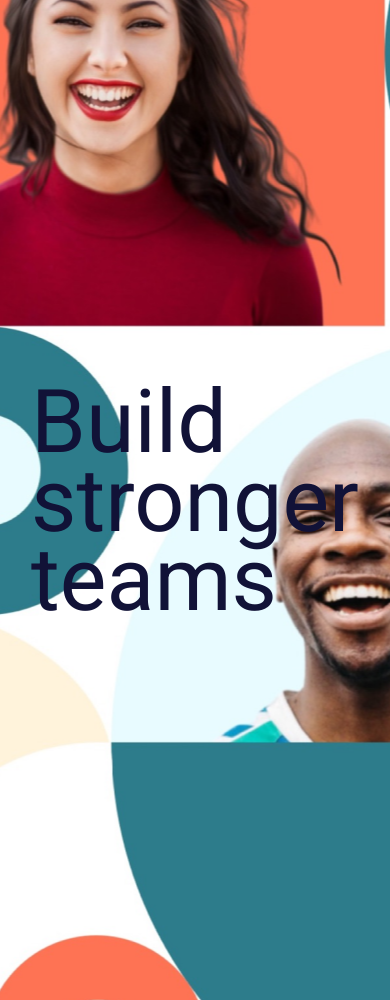
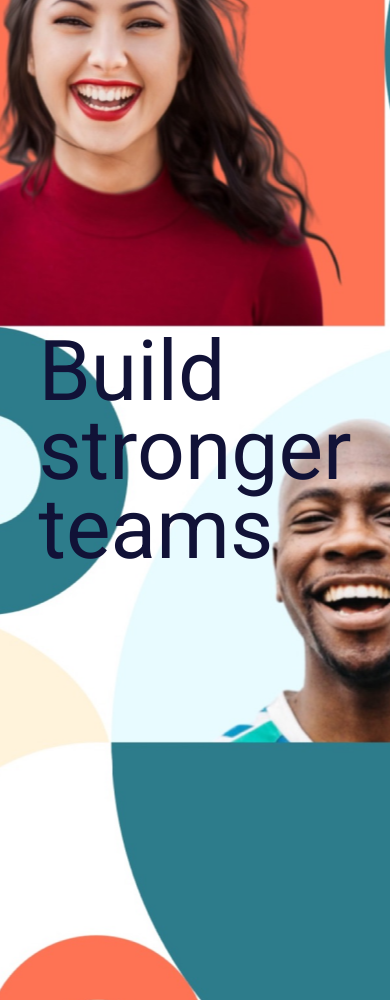
Before and after one commit to DmitryUgryumov/landing-page-1, a plain HTML site: page index.html in a window 390 px wide. Shown: the top 1000 px of the page. Drawn offline with Linux system fonts and the light colour scheme.

Commit message:
changes styles for header__title

```diff
--- a/styles/style.scss
+++ b/styles/style.scss
@@ -561,7 +561,9 @@ section {
   }
 
   .header__title {
+    margin-top: -100px;
     padding: 0;
+    font-size: 3.5rem;
   }
 
   .header__content {
```
Also changed, not shown: styles/style.css, 1 other file.
